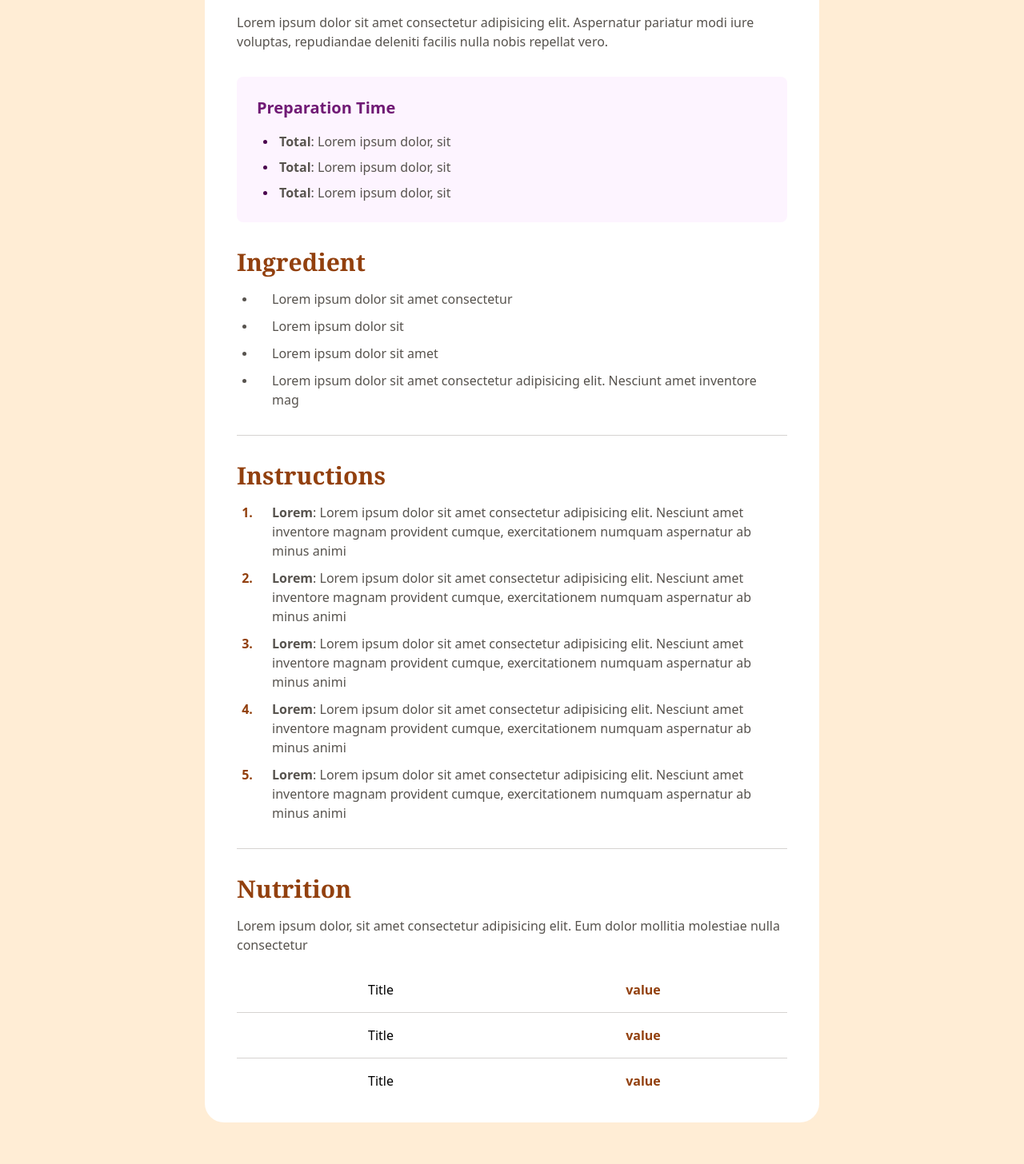
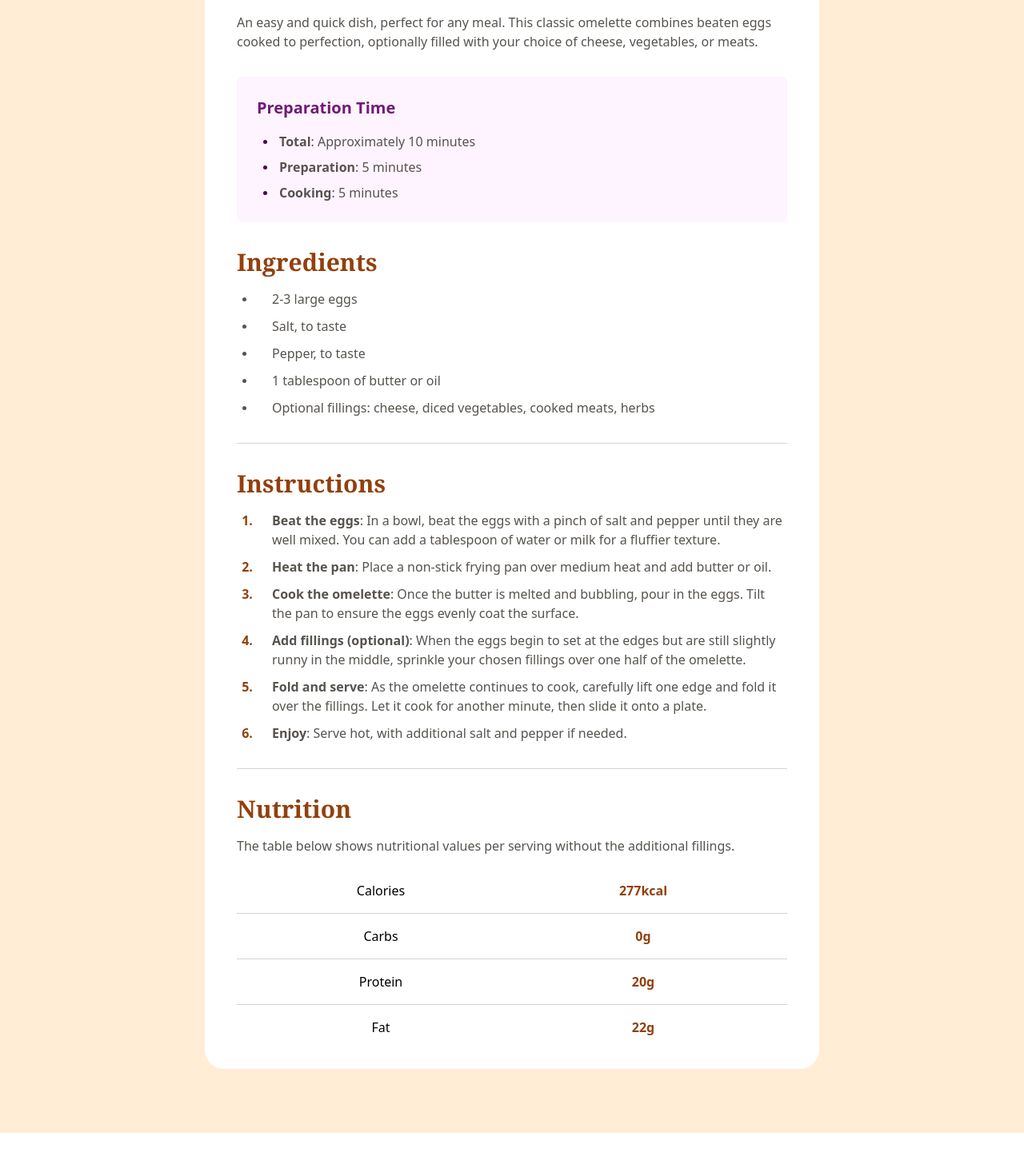
Before and after one commit to Kaka5hi/Tailwind-learning, a React (Vite) app: page / in a window 1280 px wide. Shown: the part 496-1952 px from the top of the page at 80% size. After the commit the page ends 1913 px from the top, so only its background shows below. Built offline with nearby package versions, Linux system fonts and the light colour scheme.

Commit message:
Updated data

```diff
--- a/src/Project/Tailwind/RecipePage/RecipePageTailwind.jsx
+++ b/src/Project/Tailwind/RecipePage/RecipePageTailwind.jsx
@@ -1,4 +1,89 @@
 import React from "react";
+
+const data = {
+    image: "https://www.simplyrecipes.com/thmb/LLhiA8KZ7JZ5ZI0g-1bF1eg-gGM=/1500x0/filters:no_upscale():max_bytes(150000):strip_icc()/__opt__aboutcom__coeus__resources__content_migration__simply_recipes__uploads__2018__10__HT-Make-an-Omelet-LEAD-HORIZONTAL-17cd2e469c4a4ccbbd1273a7cae6425c.jpg",
+    title: "simple omlette recipe",
+    description:
+        "An easy and quick dish, perfect for any meal. This classic omelette combines beaten eggs cooked to perfection, optionally filled with your choice of cheese, vegetables, or meats.",
+    prep: {
+        title: "Preparation time",
+        description: [
+            {
+                subheading: "total",
+                subheadingDescription: "Approximately 10 minutes",
+            },
+            {
+                subheading: "Preparation",
+                subheadingDescription: "5 minutes",
+            },
+            {
+                subheading: "Cooking",
+                subheadingDescription: "5 minutes",
+            },
+        ],
+    },
+    ingredient: {
+        title: "Ingredients",
+        list: [
+            "2-3 large eggs",
+            "Salt, to taste",
+            "Pepper, to taste",
+            "1 tablespoon of butter or oil",
+            "Optional fillings: cheese, diced vegetables, cooked meats, herbs",
+        ],
+    },
+    instruction: {
+        title: "Instructions",
+        list: [
+            {
+                point: "Beat the eggs",
+                desc: "In a bowl, beat the eggs with a pinch of salt and pepper until they are well mixed. You can add a tablespoon of water or milk for a fluffier texture.",
+            },
+            {
+                point: "Heat the pan",
+                desc: "Place a non-stick frying pan over medium heat and add butter or oil.",
+            },
+            {
+                point: "Cook the omelette",
+                desc: "Once the butter is melted and bubbling, pour in the eggs. Tilt the pan to ensure the eggs evenly coat the surface.",
+            },
+            {
+                point: "Add fillings (optional)",
+                desc: "When the eggs begin to set at the edges but are still slightly runny in the middle, sprinkle your chosen fillings over one half of the omelette.",
+            },
+            {
+                point: "Fold and serve",
+                desc: "As the omelette continues to cook, carefully lift one edge and fold it over the fillings. Let it cook for another minute, then slide it onto a plate.",
+            },
+            {
+                point: "Enjoy",
+                desc: "Serve hot, with additional salt and pepper if needed.",
+            },
+        ],
+    },
+    nutrition: {
+        title: "Nutrition",
+        desc: "The table below shows nutritional values per serving without the additional fillings.",
+        tableData: [
+            {
+                key: "Calories",
+                value: "277kcal",
+            },
+            {
+                key: "Carbs",
+                value: "0g",
+            },
+            {
+                key: "Protein",
+                value: "20g",
+            },
+            {
+                key: "Fat",
+                value: "22g",
+            },
+        ],
+    },
+};
 
 const RecipePageTailwind = () => {
     // <link rel="preconnect" href="https://fonts.googleapis.com">
@@ -10,175 +95,104 @@ const RecipePageTailwind = () => {
             <div className=" pb-8 box-border md:bg-white md:max-w-3xl md:mx-auto md:rounded-3xl md:overflow-hidden md:p-10">
                 <div className="h-full max-h-80 overflow-hidden md:rounded-2xl ">
                     <img
-                        src="https://www.simplyrecipes.com/thmb/LLhiA8KZ7JZ5ZI0g-1bF1eg-gGM=/1500x0/filters:no_upscale():max_bytes(150000):strip_icc()/__opt__aboutcom__coeus__resources__content_migration__simply_recipes__uploads__2018__10__HT-Make-an-Omelet-LEAD-HORIZONTAL-17cd2e469c4a4ccbbd1273a7cae6425c.jpg"
-                        alt="image"
+                        src={data?.image}
+                        alt={data?.title}
                         className="object-cover"
                     />
                 </div>
                 <div className="mx-8 flex flex-col gap-8 md:mx-0">
                     <div className="mt-8">
                         <h1 className="capitalize font-serif text-stone-900 text-4xl font-bold">
-                            title
+                            {data?.title}
                         </h1>
                         <p className="pt-5  text-stone-600">
-                            Lorem ipsum dolor sit amet consectetur adipisicing
-                            elit. Aspernatur pariatur modi iure voluptas,
-                            repudiandae deleniti facilis nulla nobis repellat
-                            vero.
+                            {data?.description}
                         </p>
                     </div>
                     <div className=" p-6 bg-fuchsia-50 border rounded-lg border-transparent">
                         <h1 className="capitalize text-fuchsia-900 text-xl font-semibold">
-                            preparation time
+                            {data?.prep?.title}
                         </h1>
                         <ol className=" flex flex-col gap-2 list-disc list-inside mt-4 mx-2 text-stone-600 marker:text-fuchsia-950 marker:text-sm">
-                            <li>
+                            {data?.prep?.description?.map((item, index) => {
+                                return (
+                                    <li key={index}>
                                         <span className="font-bold capitalize text-stone-600">
-                                    total
+                                            {item.subheading}
                                         </span>
-                                : Lorem ipsum dolor, sit
+                                        : {item.subheadingDescription}
                                     </li>
-                            <li>
-                                <span className="font-bold capitalize text-stone-600">
-                                    total
-                                </span>
-                                : Lorem ipsum dolor, sit
-                            </li>
-                            <li>
-                                <span className="font-bold capitalize text-stone-600">
-                                    total
-                                </span>
-                                : Lorem ipsum dolor, sit
-                            </li>
+                                );
+                            })}
                         </ol>
                     </div>
                     {/* ingredient container */}
                     <div className=" ">
                         <h1 className="text-amber-800 font-semibold font-serif text-3xl capitalize">
-                            ingredient
+                            {data?.ingredient.title}
                         </h1>
                         <ol className="flex flex-col gap-2.5 border-b border-stone-300 pt-4 pb-8 px-1 list-disc list-outside text-stone-600 marker:text-sm ">
-                            <li className="ml-5 ">
+                            {data?.ingredient?.list?.map((item, index) => {
+                                return (
+                                    <li className="ml-5 " key={index}>
                                         <p className="ml-5 text-stone-600 ">
-                                    Lorem ipsum dolor sit amet consectetur
+                                            {item}
                                         </p>
                                     </li>
-                            <li className="ml-5 ">
-                                <p className="ml-5 text-stone-600 ">
-                                    Lorem ipsum dolor sit
-                                </p>
-                            </li>
-                            <li className="ml-5 ">
-                                <p className="ml-5 text-stone-600 ">
-                                    Lorem ipsum dolor sit amet
-                                </p>
-                            </li>
-                            <li className="ml-5 ">
-                                <p className="ml-5 text-stone-600 ">
-                                    Lorem ipsum dolor sit amet consectetur
-                                    adipisicing elit. Nesciunt amet inventore
-                                    mag
-                                </p>
-                            </li>
+                                );
+                            })}
                         </ol>
                     </div>
                     {/* instructions container */}
                     <div className=" ">
                         <h1 className="text-amber-800 font-semibold font-serif text-3xl capitalize">
-                            instructions
+                            {data?.instruction.title}
                         </h1>
                         <ol className="flex flex-col gap-2.5 border-b border-stone-300 pt-4 pb-8 px-1 list-decimal list-outside text-stone-800 marker:text-base marker:font-bold marker:text-amber-800 ">
-                            <li className="ml-5 ">
+                            {data?.instruction?.list?.map((item, index) => {
+                                return (
+                                    <li className="ml-5 " key={index}>
                                         <p className="ml-5 text-stone-600 ">
                                             <span className="text-stone-600 font-bold">
-                                        Lorem
+                                                {item.point}
                                             </span>
-                                    : Lorem ipsum dolor sit amet consectetur
-                                    adipisicing elit. Nesciunt amet inventore
-                                    magnam provident cumque, exercitationem
-                                    numquam aspernatur ab minus animi
+                                            : {item.desc}
                                         </p>
                                     </li>
-                            <li className="ml-5 ">
-                                <p className="ml-5 text-stone-600 ">
-                                    <span className="text-stone-600 font-bold">
-                                        Lorem
-                                    </span>
-                                    : Lorem ipsum dolor sit amet consectetur
-                                    adipisicing elit. Nesciunt amet inventore
-                                    magnam provident cumque, exercitationem
-                                    numquam aspernatur ab minus animi
-                                </p>
-                            </li>
-                            <li className="ml-5 ">
-                                <p className="ml-5 text-stone-600 ">
-                                    <span className="text-stone-600 font-bold">
-                                        Lorem
-                                    </span>
-                                    : Lorem ipsum dolor sit amet consectetur
-                                    adipisicing elit. Nesciunt amet inventore
-                                    magnam provident cumque, exercitationem
-                                    numquam aspernatur ab minus animi
-                                </p>
-                            </li>
-                            <li className="ml-5 ">
-                                <p className="ml-5 text-stone-600 ">
-                                    <span className="text-stone-600 font-bold">
-                                        Lorem
-                                    </span>
-                                    : Lorem ipsum dolor sit amet consectetur
-                                    adipisicing elit. Nesciunt amet inventore
-                                    magnam provident cumque, exercitationem
-                                    numquam aspernatur ab minus animi
-                                </p>
-                            </li>
-                            <li className="ml-5 ">
-                                <p className="ml-5 text-stone-600 ">
-                                    <span className="text-stone-600 font-bold">
-                                        Lorem
-                                    </span>
-                                    : Lorem ipsum dolor sit amet consectetur
-                                    adipisicing elit. Nesciunt amet inventore
-                                    magnam provident cumque, exercitationem
-                                    numquam aspernatur ab minus animi
-                                </p>
-                            </li>
+                                );
+                            })}
                         </ol>
                     </div>
                     {/* nutrition container */}
                     <div className=" ">
                         <h1 className="text-amber-800 font-semibold font-serif text-3xl capitalize">
-                            nutrition
+                            {data?.nutrition?.title}
                         </h1>
                         <p className="my-4 text-stone-600">
-                            Lorem ipsum dolor, sit amet consectetur adipisicing
-                            elit. Eum dolor mollitia molestiae nulla consectetur
+                            {data?.nutrition?.desc}
                         </p>
-                        <ul className="">
-                            <li className="flex items-center border-b border-stone-300 p-4">
+                        <ul>
+                            {data?.nutrition?.tableData.map((item, index) => {
+                                return (
+                                    <li
+                                        key={index}
+                                        className={
+                                            data?.nutrition?.tableData
+                                                ?.length !==
+                                            index + 1
+                                                ? "flex items-center border-b border-stone-300 p-4"
+                                                : "flex items-center pt-4 px-4"
+                                        }
+                                    >
                                         <span className="flex-1 text-center capitalize">
-                                    title
+                                            {item?.key}
                                         </span>
                                         <span className="flex-1 text-center text-amber-800 font-bold">
-                                    value
+                                            {item?.value}
                                         </span>
                                     </li>
-                            <li className="flex items-center border-b border-stone-300 p-4">
-                                <span className="flex-1 text-center capitalize">
-                                    title
-                                </span>
-                                <span className="flex-1 text-center text-amber-800 font-bold">
-                                    value
-                                </span>
-                            </li>
-                            <li className="flex items-center pt-4 px-4">
-                                <span className="flex-1 text-center capitalize">
-                                    title
-                                </span>
-                                <span className="flex-1 text-center text-amber-800 font-bold">
-                                    value
-                                </span>
-                            </li>
+                                );
+                            })}
                         </ul>
                     </div>
                 </div>
```
Lines whose indentation alone changed are shown as unchanged.
